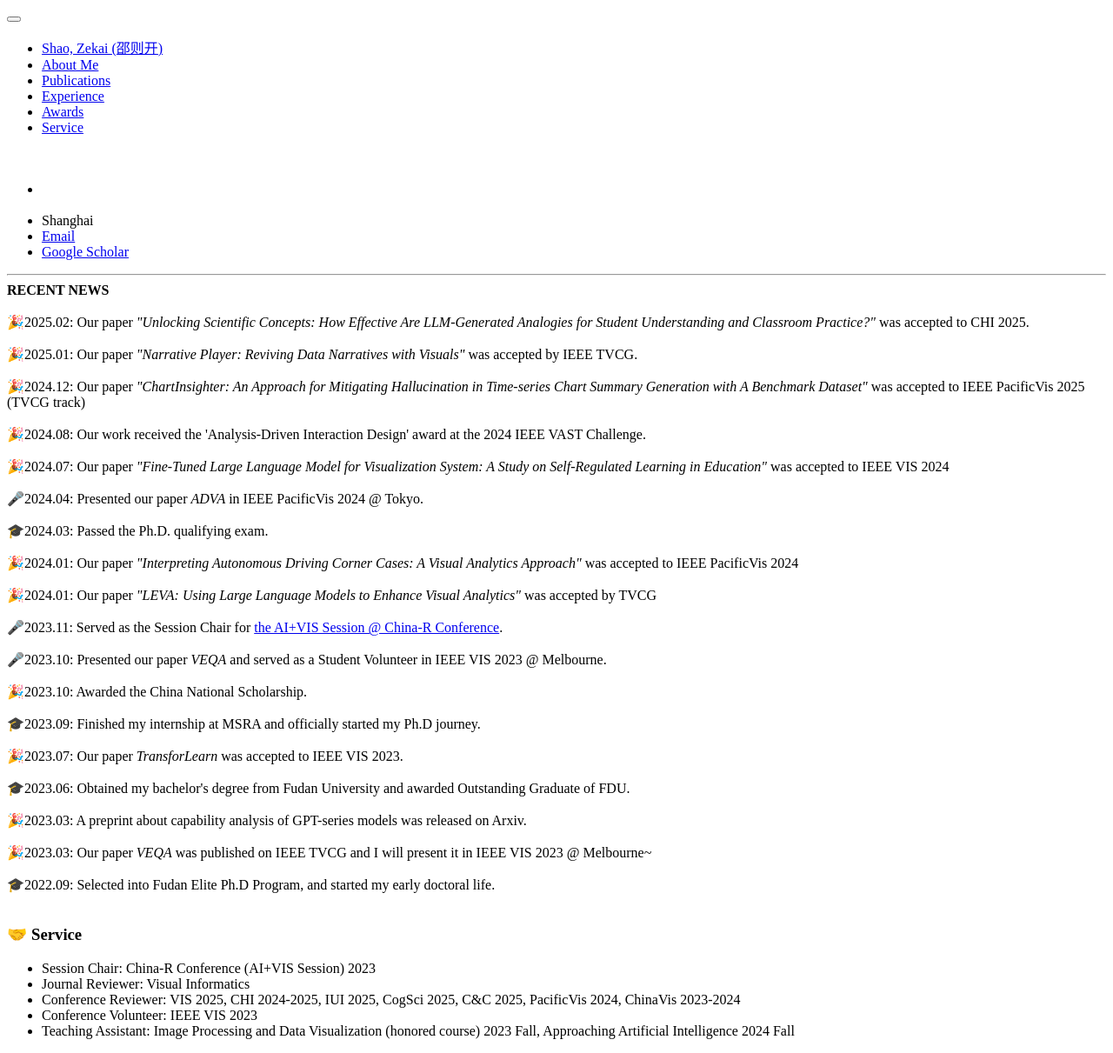
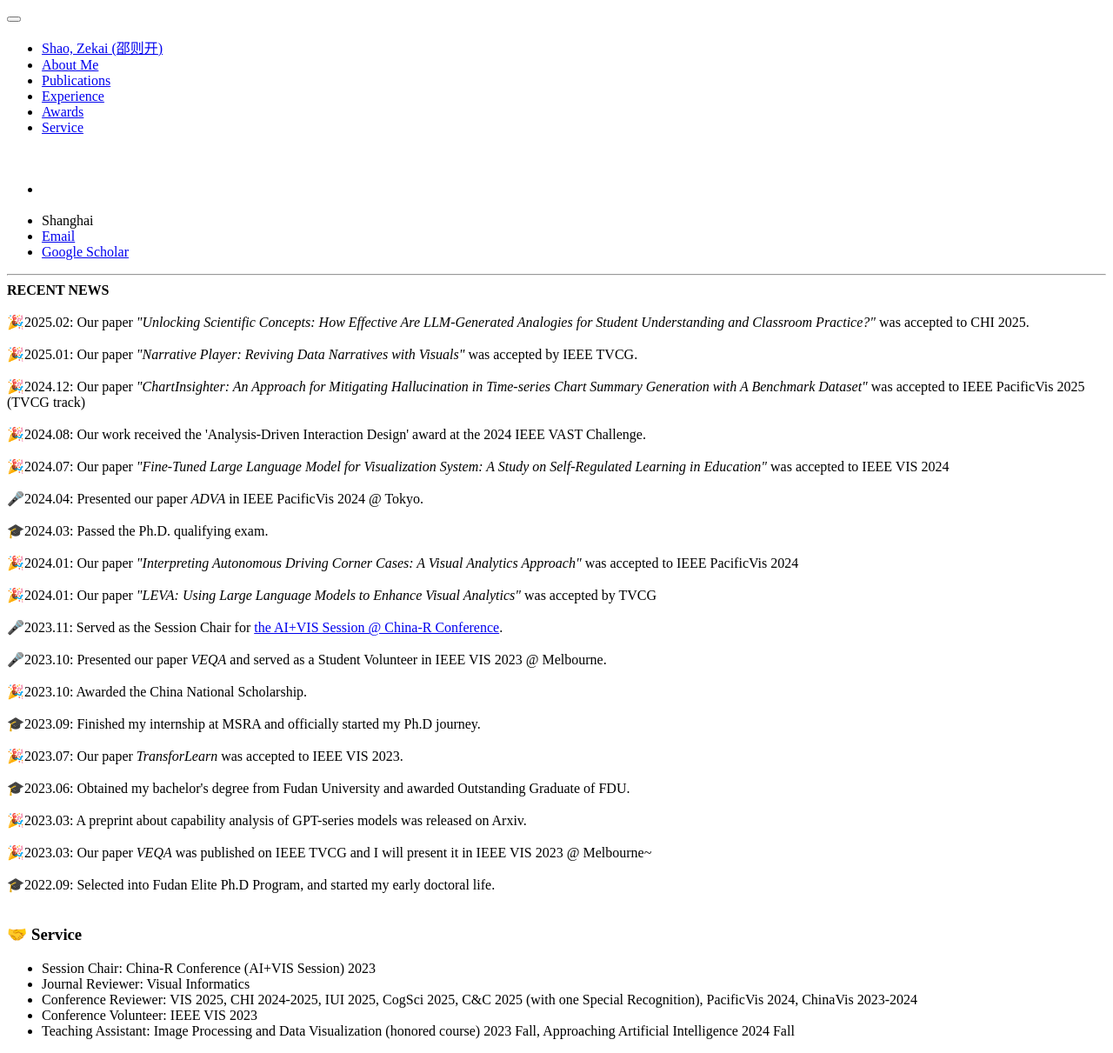
Before and after one commit to ZekaiShao25/ZekaiShao25.github.io, a Jekyll site: the page built from _pages/include/service.md, in a window 1280 px wide. Shown: the whole page at 87% size. Built offline with Jekyll 4.4.1, drawn with Linux system fonts in a browser that asks for light colours; our own code applies the rules of GitHub Pages for plain Markdown files.

Commit message:
feat: add special recognition for c&c25

```diff
--- a/_pages/include/service.md
+++ b/_pages/include/service.md
@@ -2,6 +2,6 @@
 # 🤝 Service
 -   Session Chair: China-R Conference (AI+VIS Session) 2023
 -   Journal Reviewer: Visual Informatics
--	Conference Reviewer: VIS 2025, CHI 2024-2025, IUI 2025, CogSci 2025, C&C 2025, PacificVis 2024, ChinaVis 2023-2024
+-	Conference Reviewer: VIS 2025, CHI 2024-2025, IUI 2025, CogSci 2025, C&C 2025 (with one Special Recognition), PacificVis 2024, ChinaVis 2023-2024
 -	Conference Volunteer: IEEE VIS 2023
 -	Teaching Assistant: Image Processing and Data Visualization (honored course) 2023 Fall, Approaching Artificial Intelligence 2024 Fall
```
